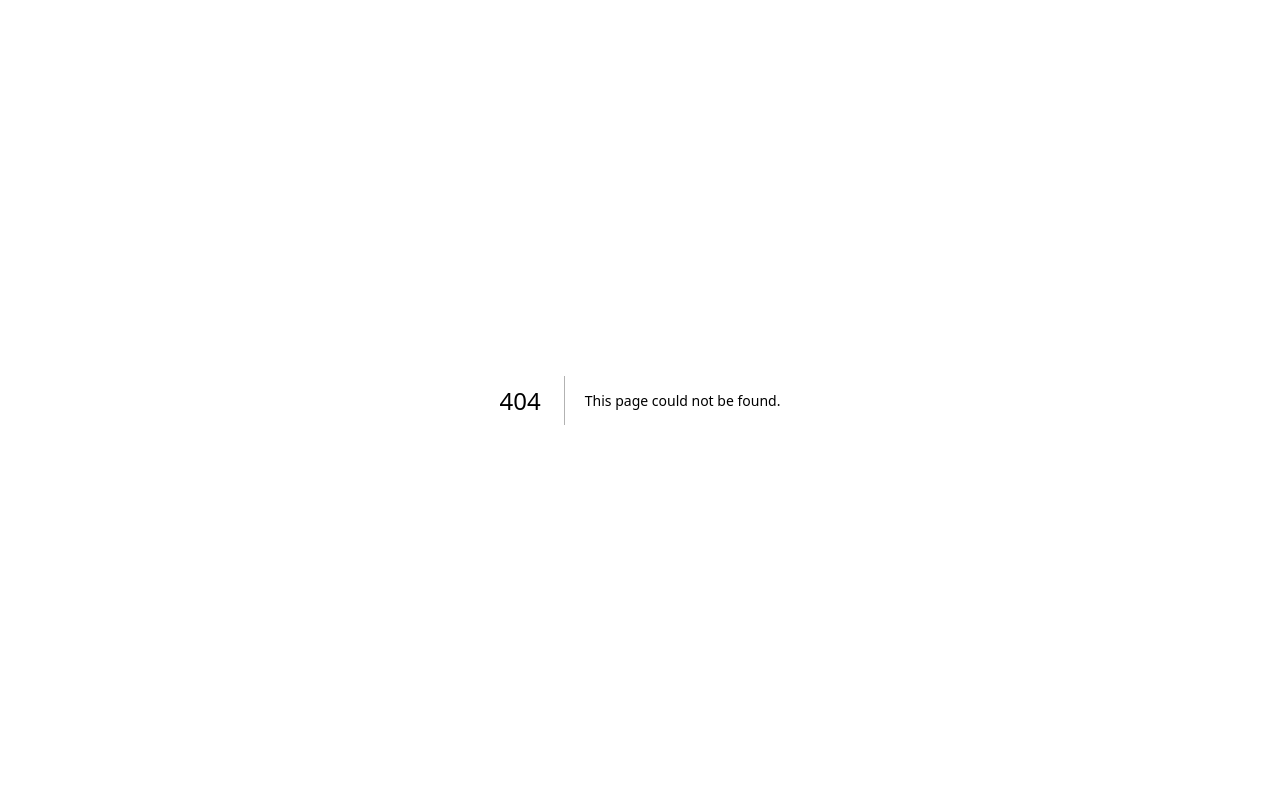
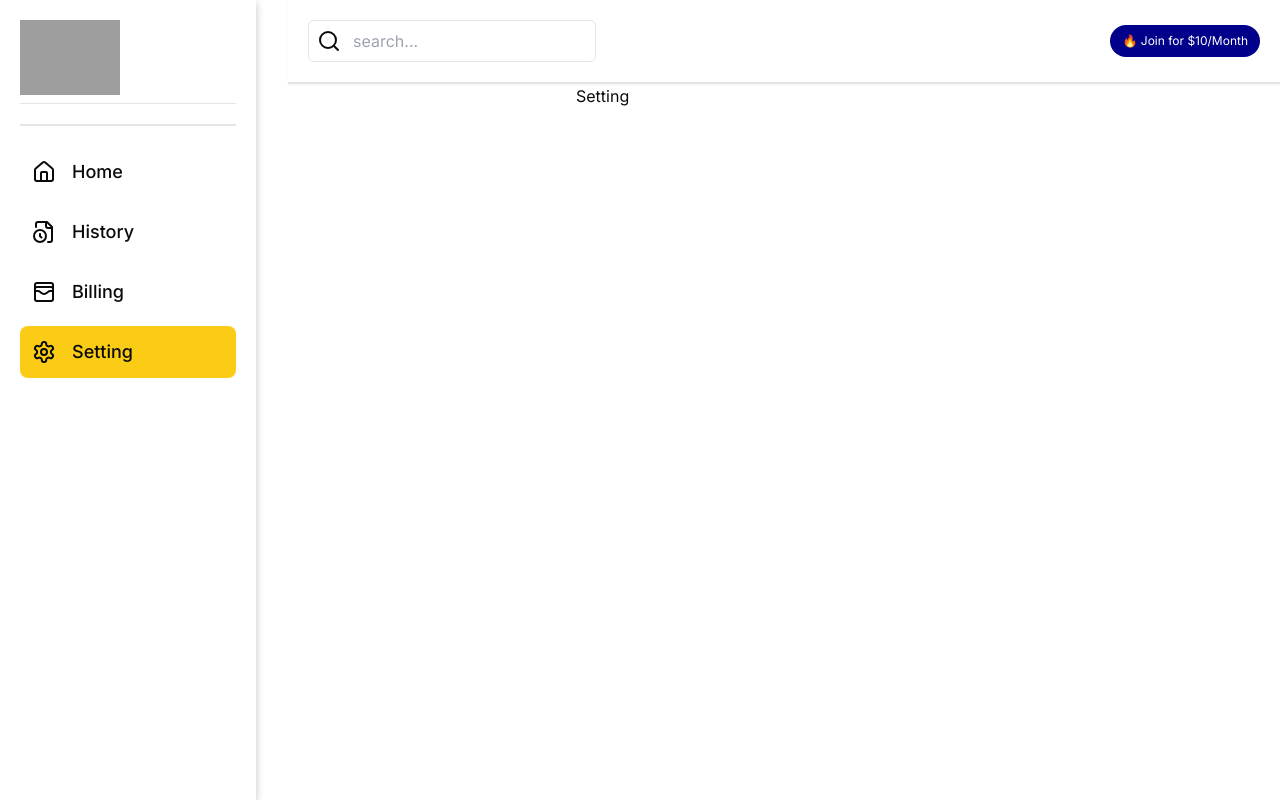
Before and after one commit to fortuneonyeka/fortune-ai-generator, a Next.js app: page /dashboard/setting in a window 1280 px wide. Before the commit this address had no page. Built offline with nearby package versions, Linux system fonts and the light colour scheme; grey boxes are pictures that could not be loaded.

Commit message:
add settings page

```diff
--- /dev/null
+++ b/app/dashboard/setting/layout.tsx
@@ -0,0 +1,18 @@
+const SettingLayout = ({
+      children,
+    }: Readonly<{
+      children: React.ReactNode;
+    }>) => {
+      return (
+        <div>
+
+
+          <div className="md:ml-72">
+
+                {children}
+          </div>
+        </div>
+      );
+    };
+
+    export default SettingLayout;
--- /dev/null
+++ b/app/dashboard/setting/page.tsx
@@ -0,0 +1,10 @@
+import React from 'react'
+import Header from '../_components/Header'
+
+const setting = () => {
+  return (
+    <div>Setting</div>
+  )
+}
+
+export default setting
```
